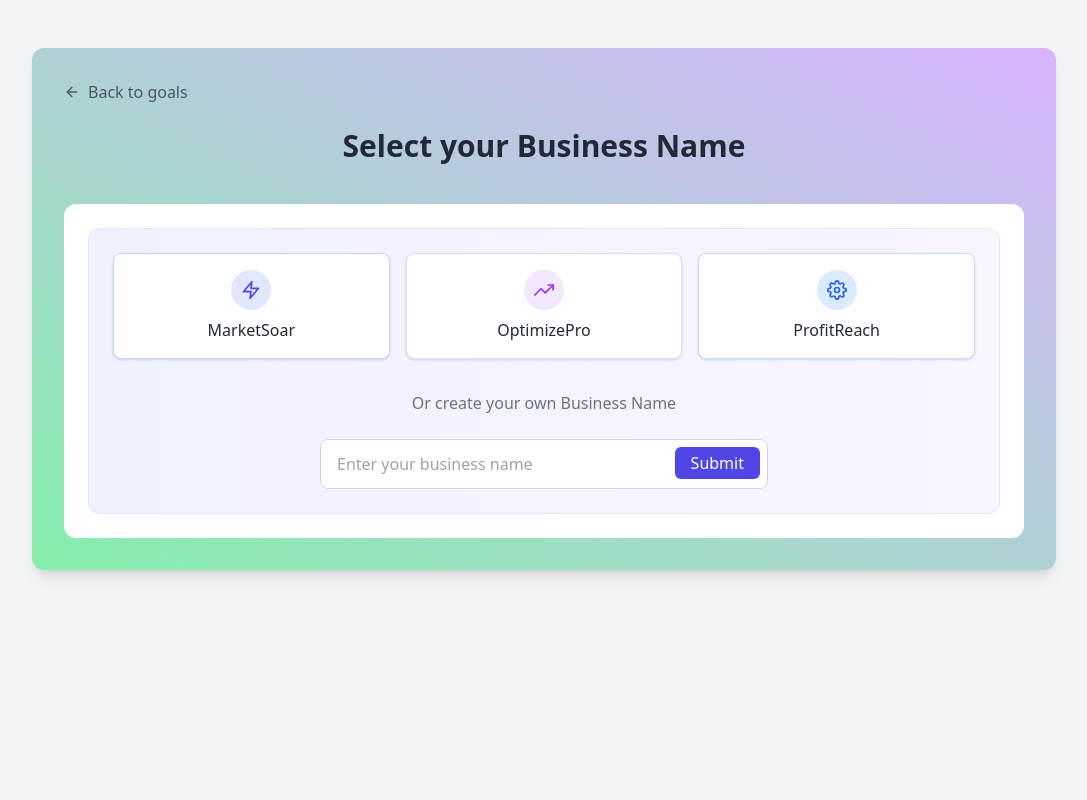
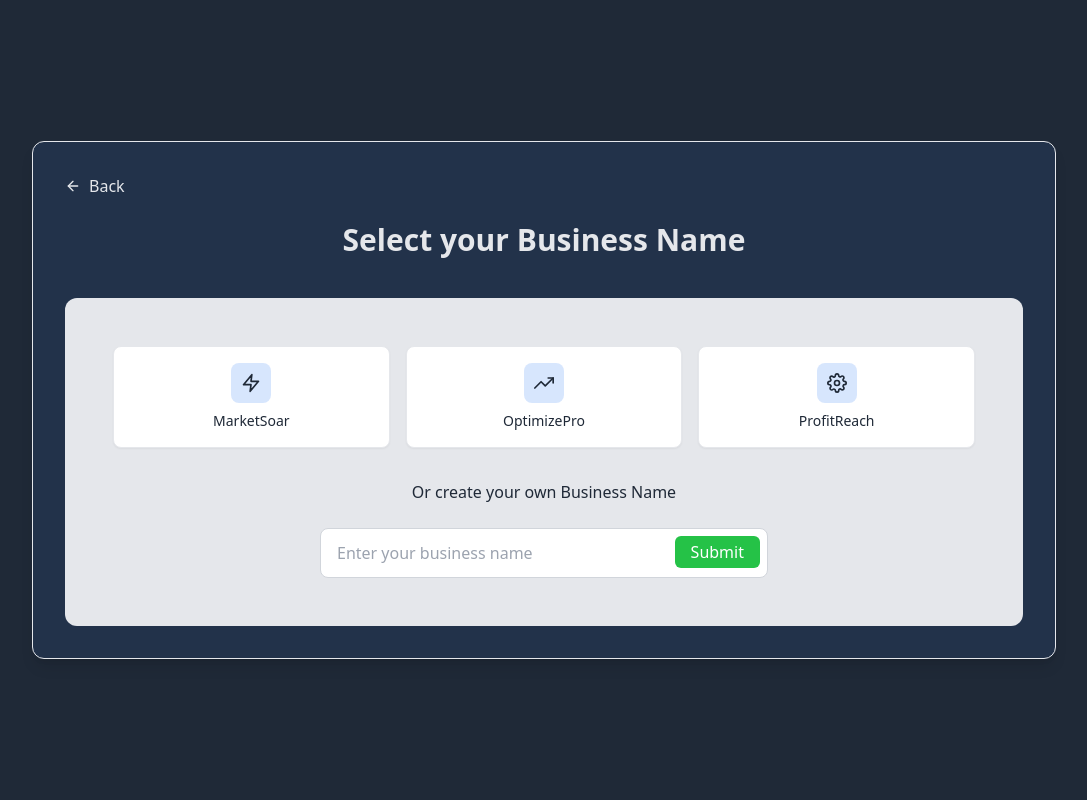
Before and after one commit to Aipse-bot/FinSta_ProjectFolder, a Django app: page /module1/mod1t4 in a window 1280 px wide. Shown: the whole page, without its empty margins (96-1183 px from the left). Run offline with Django 5.2, Linux system fonts and the light colour scheme; some libraries are stand-ins or nearby versions.

Commit message:
Added UI

```diff
--- a/module1/templates/module1_t4.html
+++ b/module1/templates/module1_t4.html
@@ -8,57 +8,49 @@
 
     <script src="https://cdn.tailwindcss.com"></script>
     <script src="https://unpkg.com/feather-icons"></script>
-
-    <!-- Own script and CSS file -->
-
-    <title>Project Ideation transaction 4</title>
-
 </head>
-<body class="bg-gray-100 min-h-screen">
+<body class="bg-[#1F2937] min-h-screen flex items-center justify-center font-sans">
     <div class="container mx-auto px-4 py-12">
         <div class="max-w-5xl mx-auto">
-            <div class="bg-gradient-to-tr from-green-300 to-purple-300 rounded-xl shadow-lg overflow-hidden">
-                <div class="p-8">
-                    <a href="javascript:history.back()" class="inline-flex items-center text-gray-600 hover:text-gray-900 mb-6 transition-colors">
+            <div class="bg-[#3B82F6]/10 rounded-xl shadow-lg p-8 border border-gray-200">
+                <a href="javascript:history.back()" class="inline-flex items-center text-[#E5E7EB] hover:text-[#22C55E] mb-6 transition-colors">
                     <i data-feather="arrow-left" class="w-4 h-4 mr-2"></i>
-                        Back to goals
+                    Back
                 </a>
+                <h1 class="text-3xl font-bold text-center text-[#E5E7EB] mb-10">Select your Business Name</h1>
 
-                    <h1 class="text-3xl font-bold text-center text-gray-800 mb-10">Select your Business Name</h1>
-
-                    <div class="bg-white rounded-xl p-6">
-                        <div class="name-options bg-gradient-to-r from-indigo-50 to-purple-50 rounded-xl p-6 border border-indigo-100">
-
+                <div class="bg-[#E5E7EB] rounded-xl p-6">
+                    <div class="name-options rounded-xl p-6">
                         <div class="grid grid-cols-1 md:grid-cols-3 gap-4 mb-8">
-                                <div class="name-option bg-white rounded-lg p-4 shadow hover:shadow-md transition-all cursor-pointer border border-indigo-200 hover:border-indigo-400 text-center" onclick="selectBusinessName('InnovateX')">
+                            <div class="name-option bg-white rounded-lg p-4 shadow-sm hover:shadow-md hover:bg-[#22C55E]/20 transition-all duration-300 cursor-pointer border border-gray-200 hover:border-[#22C55E] text-center" onclick="selectBusinessName('MarketSoar')">
                                 <div class="flex items-center justify-center mb-2">
-                                        <div class="w-10 h-10 bg-indigo-100 rounded-full flex items-center justify-center">
-                                            <i data-feather="zap" class="w-5 h-5 text-indigo-600"></i>
+                                    <div class="w-10 h-10 bg-[#3B82F6]/20 rounded-lg flex items-center justify-center">
+                                        <i data-feather="zap" class="w-5 h-5 text-[#1F2937]"></i>
                                     </div>
                                 </div>
-                                    <h3 class="font-medium text-gray-800">MarketSoar</h3>
+                                <h3 class="font-medium text-[#1F2937] text-sm">MarketSoar</h3>
                             </div>
 
-                                <div class="name-option bg-white rounded-lg p-4 shadow hover:shadow-md transition-all cursor-pointer border border-purple-200 hover:border-purple-400 text-center" onclick="selectBusinessName('GrowthForge')">
+                            <div class="name-option bg-white rounded-lg p-4 shadow-sm hover:shadow-md hover:bg-[#22C55E]/20 transition-all duration-300 cursor-pointer border border-gray-200 hover:border-[#22C55E] text-center" onclick="selectBusinessName('OptimizePro')">
                                 <div class="flex items-center justify-center mb-2">
-                                        <div class="w-10 h-10 bg-purple-100 rounded-full flex items-center justify-center">
-                                            <i data-feather="trending-up" class="w-5 h-5 text-purple-600"></i>
+                                    <div class="w-10 h-10 bg-[#3B82F6]/20 rounded-lg flex items-center justify-center">
+                                        <i data-feather="trending-up" class="w-5 h-5 text-[#1F2937]"></i>
                                     </div>
                                 </div>
-                                    <h3 class="font-medium text-gray-800">OptimizePro</h3>
+                                <h3 class="font-medium text-[#1F2937] text-sm">OptimizePro</h3>
                             </div>
 
-                                <div class="name-option bg-white rounded-lg p-4 shadow hover:shadow-md transition-all cursor-pointer border border-blue-200 hover:border-blue-400 text-center" onclick="selectBusinessName('OptimizePro')">
+                            <div class="name-option bg-white rounded-lg p-4 shadow-sm hover:shadow-md hover:bg-[#22C55E]/20 transition-all duration-300 cursor-pointer border border-gray-200 hover:border-[#22C55E] text-center" onclick="selectBusinessName('ProfitReach')">
                                 <div class="flex items-center justify-center mb-2">
-                                        <div class="w-10 h-10 bg-blue-100 rounded-full flex items-center justify-center">
-                                            <i data-feather="settings" class="w-5 h-5 text-blue-600"></i>
+                                    <div class="w-10 h-10 bg-[#3B82F6]/20 rounded-lg flex items-center justify-center">
+                                        <i data-feather="settings" class="w-5 h-5 text-[#1F2937]"></i>
                                     </div>
                                 </div>
-                                    <h3 class="font-medium text-gray-800">ProfitReach</h3>
+                                <h3 class="font-medium text-[#1F2937] text-sm">ProfitReach</h3>
                             </div>
                         </div>
 
-                            <div class="text-center text-gray-500 font-medium mb-6">Or create your own Business Name</div>
+                        <div class="text-center text-[#1F2937] font-medium mb-6">Or create your own Business Name</div>
 
                         <div class="flex justify-center">
                             <div class="w-full max-w-md">
@@ -66,15 +58,14 @@
                                     <input
                                         type="text"
                                         placeholder="Enter your business name"
-                                            class="w-full px-4 py-3 border border-gray-300 rounded-lg focus:outline-none focus:ring-2 focus:ring-indigo-500 focus:border-indigo-500"
+                                        class="w-full px-4 py-3 border border-gray-300 rounded-lg focus:outline-none focus:ring-2 focus:ring-[#3B82F6] focus:border-[#3B82F6]"
                                         id="businessNameInput"
                                         onkeyup="checkInput()">
                                     <button
                                         onclick="submitCustomName()"
-                                            class="absolute right-2 top-2 bg-indigo-600 text-white px-4 py-1 rounded-md hover:bg-indigo-700 transition-colors">
+                                        class="absolute right-2 top-2 bg-[#25c247] text-white px-4 py-1 rounded-md hover:bg-[#10942d]/80 transition-all duration-300">
                                         Submit
                                     </button>
-                                    </div>
                                 </div>
                             </div>
                         </div>
@@ -86,22 +77,15 @@
 
     <!-- Business Name Selection Modal -->
     <div id="businessNameModal" class="fixed inset-0 bg-black bg-opacity-50 hidden items-center justify-center z-50">
-        <div class="bg-white rounded-2xl shadow-xl w-full max-w-md p-6 mx-4 text-center">
-          <h2 class="text-xl font-bold text-gray-800 mb-4">Business Name Selected</h2>
-          <p id="businessNameText" class="text-gray-700 mb-6"></p>
-
-          <div class="flex justify-center gap-4">
-            <button onclick="proceedToNextPhase()" class="bg-green-600 text-white px-6 py-2 rounded-lg hover:bg-green-700 transition">
-              Continue
-            </button>
-            <button onclick="closeBusinessNameModal()" class="bg-gray-300 px-4 py-2 rounded hover:bg-gray-400 transition">
-              Cancel
-            </button>
+        <div class="bg-[#E5E7EB] border border-[#62666e] rounded-xl shadow-lg p-6 w-96 mx-auto text-center">
+            <h2 class="text-xl font-semibold text-[#1F2937] mb-4">Business Name Chosen</h2>
+            <p id="businessNameText" class="text-[#1F2937] text-base mb-6"></p>
+            <div class="flex justify-between">
+                <button onclick="closeBusinessNameModal()" class="bg-[#c22525] text-white px-4 py-2 rounded-lg hover:bg-[#bf1717]/80 transition-all duration-300">Cancel</button>
+                <button onclick="proceedToNextPhase()" class="bg-[#25c247] text-white px-4 py-2 rounded-lg hover:bg-[#10942d]/80 transition-all duration-300">Continue</button>
             </div>
         </div>
     </div>
-
-
 
     <script>
         // icons
@@ -128,7 +112,7 @@
         function selectBusinessName(name) {
             const modal = document.getElementById("businessNameModal");
             const text = document.getElementById("businessNameText");
-            text.textContent = `You selected: "${name}". Moving to the next phase...`;
+            text.innerHTML = `"<strong>${name}</strong>". Proceed?`;
             modal.classList.remove("hidden");
             modal.classList.add("flex");
         }
@@ -138,25 +122,27 @@
             modal.classList.remove("flex");
             modal.classList.add("hidden");
         }
+
         function proceedToNextPhase() {
-        // If using Django, replace this with the appropriate URL or route
-        window.location.href = "{% url 'mod2t1t2t3' %}"; // Replace with actual URL or route
+            window.location.href = "{% url 'mod2t1t2t3' %}";
         }
 
-
-
-        // custome  name
+        // custom name
         function submitCustomName() {
             const input = document.getElementById('businessNameInput');
             const name = input.value.trim();
 
             if (name !== '') {
-                alert('You entered: ' + name + '\nMoving to the next phase...');
+                const modal = document.getElementById("businessNameModal");
+                const text = document.getElementById("businessNameText");
+                text.innerHTML = `"<strong>${name}</strong>". Proceed?`;
+                modal.classList.remove("hidden");
+                modal.classList.add("flex");
             } else {
                 alert('Please enter a business name');
             }
         }
     </script>
-    <script type="text/javaScript" src="{% static 'test1.js' %}"></script>
+    <script type="text/javascript" src="{% static 'test1.js' %}"></script>
 </body>
 </html>
```
Also changed, not shown: module1/templates/module1_t3.html (+27 -39 lines). Lines whose indentation alone changed are shown as unchanged.
